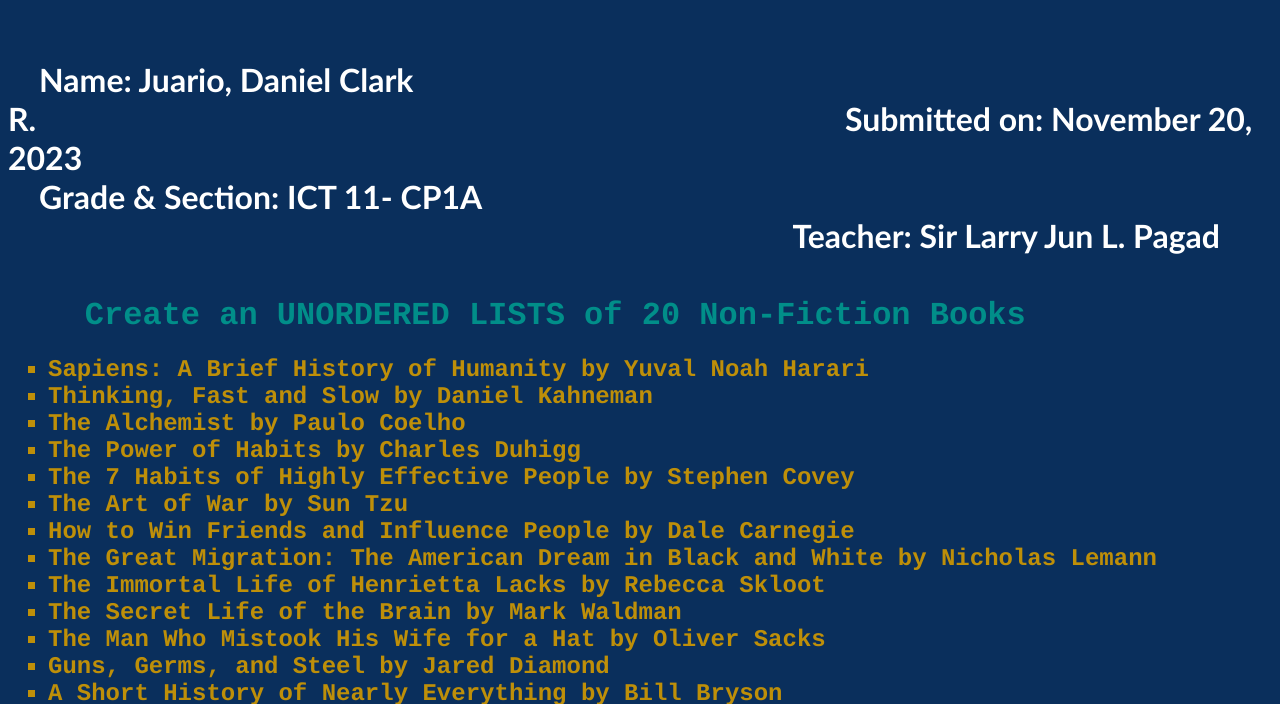
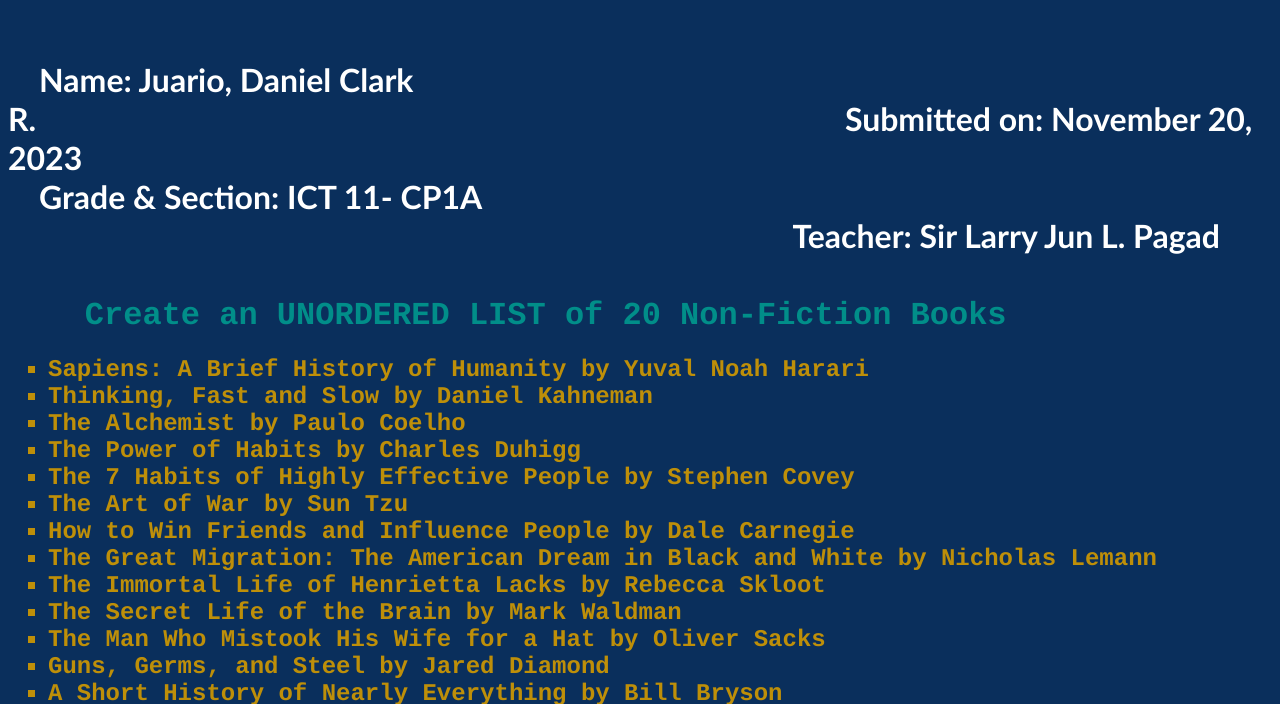
Before and after one commit to DanCRJ/2nd-quarter-activity, a plain HTML site: page index.html in a window 1280 px wide. Shown: the part 105-809 px from the top of the page. Drawn offline with Linux system fonts and the light colour scheme.

Commit message:
Update index.html

```diff
--- a/index.html
+++ b/index.html
@@ -4,7 +4,7 @@
 <font face="calibri" color="#FFFFFF" size="6"><center><b>This is my Activity No. 2 in COMPROG1 Second Quarter</b></center><br></head>
 <h4 style="text-align:left;">&nbsp&nbsp&nbsp Name: Juario, Daniel Clark R.&nbsp&nbsp&nbsp&nbsp&nbsp&nbsp&nbsp&nbsp&nbsp&nbsp&nbsp&nbsp&nbsp&nbsp&nbsp&nbsp&nbsp&nbsp&nbsp&nbsp&nbsp&nbsp&nbsp&nbsp&nbsp&nbsp&nbsp&nbsp&nbsp&nbsp&nbsp&nbsp&nbsp&nbsp&nbsp&nbsp&nbsp&nbsp&nbsp&nbsp&nbsp&nbsp&nbsp&nbsp&nbsp&nbsp&nbsp&nbsp&nbsp&nbsp&nbsp&nbsp&nbsp&nbsp&nbsp&nbsp&nbsp&nbsp&nbsp&nbsp&nbsp&nbsp&nbsp&nbsp&nbsp&nbsp&nbsp&nbsp&nbsp&nbsp&nbsp&nbsp&nbsp&nbsp&nbsp&nbsp&nbsp&nbsp&nbsp&nbsp&nbsp&nbsp&nbsp&nbsp&nbsp&nbsp&nbsp&nbsp&nbsp&nbsp&nbsp&nbsp&nbsp&nbsp&nbsp&nbsp&nbsp&nbsp&nbsp&nbsp&nbsp&nbsp&nbsp&nbspSubmitted on: November 20, 2023<br>
 &nbsp&nbsp&nbsp Grade & Section: ICT 11- CP1A &nbsp&nbsp&nbsp&nbsp&nbsp&nbsp&nbsp&nbsp&nbsp&nbsp&nbsp&nbsp&nbsp&nbsp&nbsp&nbsp&nbsp&nbsp&nbsp&nbsp&nbsp&nbsp&nbsp&nbsp&nbsp&nbsp&nbsp&nbsp&nbsp&nbsp&nbsp&nbsp&nbsp&nbsp&nbsp&nbsp&nbsp&nbsp&nbsp&nbsp&nbsp&nbsp&nbsp&nbsp&nbsp&nbsp&nbsp&nbsp&nbsp&nbsp&nbsp&nbsp&nbsp&nbsp&nbsp&nbsp&nbsp&nbsp&nbsp&nbsp&nbsp&nbsp&nbsp&nbsp&nbsp&nbsp&nbsp&nbsp&nbsp&nbsp&nbsp&nbsp&nbsp&nbsp&nbsp&nbsp&nbsp&nbsp&nbsp&nbsp&nbsp&nbsp&nbsp&nbsp&nbsp&nbsp&nbsp&nbsp&nbsp&nbsp&nbsp&nbsp&nbsp&nbsp&nbsp&nbsp&nbsp&nbsp&nbsp&nbsp&nbspTeacher: Sir Larry Jun L. Pagad</h4></font>
-<h1><font face="courier" color="#018E89">&nbsp&nbsp&nbsp Create an UNORDERED LISTS of 20 Non-Fiction Books</font></h1>
+<h1><font face="courier" color="#018E89">&nbsp&nbsp&nbsp Create an UNORDERED LIST of 20 Non-Fiction Books</font></h1>
 <body bgcolor="#0A2F5C">
 <p>
 <ul type="square">
```
